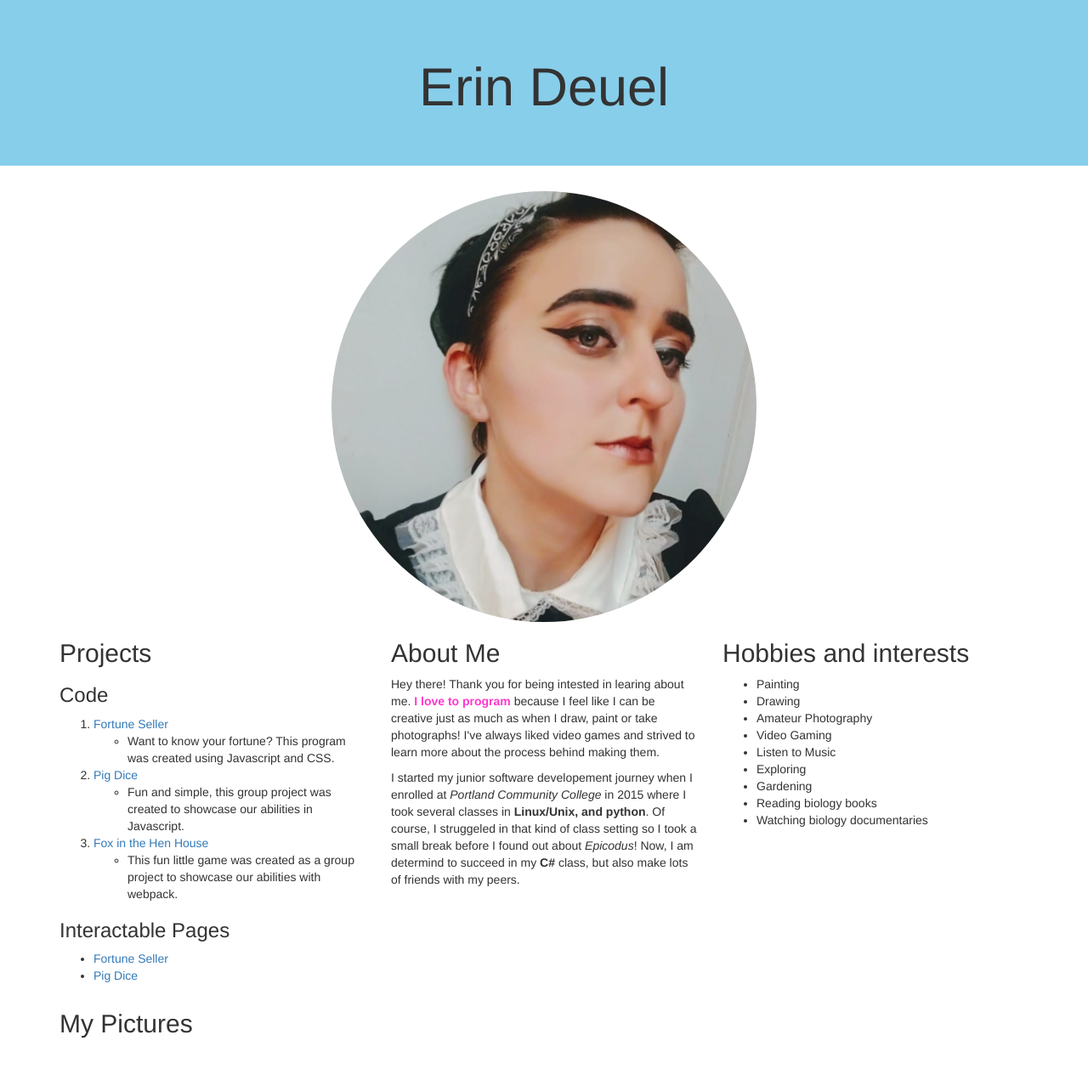
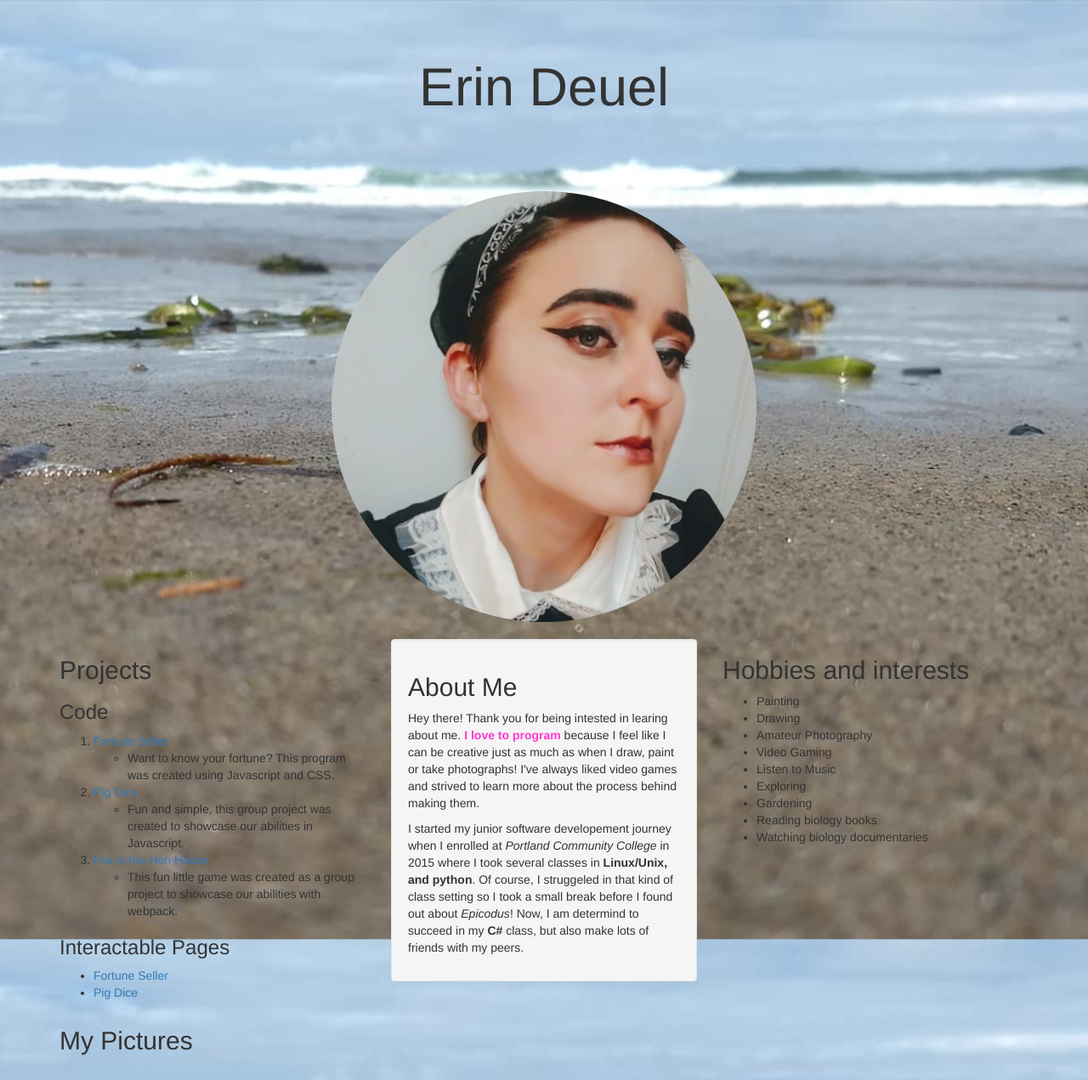
Before and after one commit to ENicholeD/Portfolio, a plain HTML site: page index.html in a window 1280 px wide. Shown: the whole page at 85% size. Drawn offline with Linux system fonts and the light colour scheme.

Commit message:
add background image and html comments to help keep track of where each column starts for further editing

```diff
--- a/css/styles.css
+++ b/css/styles.css
@@ -1,6 +1,11 @@
+body{
+  background-image: url("../img/beach.jpg");
+  background-size: cover;
+  background-attachment: fixed;
+}
 .jumbotron{
   text-align: center;
-  background-color: skyblue;
+  background-color: transparent;
 }
 
 .picture img {
--- a/index.html
+++ b/index.html
@@ -7,14 +7,20 @@
     <title>Erin Deuel</title>
   </head>
   <body>
+
+    <!-- create page header -->
     <div class="jumbotron">
       <h1>Erin Deuel</h1>
     </div>
     <div class="picture">
       <img src="img/me.jpg" alt="A photo of myself">
     </div>
+    <br>
+    <!-- create comainer and row(s) -->
     <div class="container">
       <div class="row">
+
+        <!-- Column 1 containing my projects -->
         <div class="col-md-4">
           <h2>Projects</h2>
           <h3>Code</h3>
@@ -38,11 +44,17 @@
             <li><a href="https:/magpiemortician.github.io/pig-dice">Pig Dice</a></li>
           </ul>
         </div>
+
+        <!-- Column 2 containing my about me -->
         <div class="col-md-4">
-          <h2>About Me</h2>
-          <p>Hey there! Thank you for being intested in learing about me. <strong><span class="emphasize">I love to program</span></strong> because I feel like I can be creative just as much as when I draw, paint or take photographs! I've always liked video games and strived to learn more about the process behind making them.</p>
-          <p>I started my junior software developement journey when I enrolled at <em>Portland Community College</em> in 2015 where I took several classes in <strong>Linux/Unix, and python</strong>. Of course, I struggeled in that kind of class setting so I took a small break before I found out about <em>Epicodus</em>! Now, I am determind to succeed in my <strong>C#</strong> class, but also make lots of friends with my peers.</p>
+          <div class="well">
+            <h2>About Me</h2>
+            <p>Hey there! Thank you for being intested in learing about me. <strong><span class="emphasize">I love to program</span></strong> because I feel like I can be creative just as much as when I draw, paint or take photographs! I've always liked video games and strived to learn more about the process behind making them.</p>
+            <p>I started my junior software developement journey when I enrolled at <em>Portland Community College</em> in 2015 where I took several classes in <strong>Linux/Unix, and python</strong>. Of course, I struggeled in that kind of class setting so I took a small break before I found out about <em>Epicodus</em>! Now, I am determind to succeed in my <strong>C#</strong> class, but also make lots of friends with my peers.</p>
+          </div>
         </div>
+
+        <!-- Column containing my Hobbies and Interests -->
         <div class="col-md-4">
           <h2>Hobbies and interests</h2>
           <ul>
@@ -58,10 +70,14 @@
           </ul>
         </div>
       </div>
+
+      <!-- New row and Column containing my pictures -->
       <div class="row">
         <div class="col-md-6">
-          <h2>My Pictures</h2>
-          <img src="" alt="">
+          <div class="photographs">
+            <h2>My Pictures</h2>
+            <img src="" alt="">
+          </div>
         </div>
       </div>
     </div>
```
Also changed, not shown: img/beach.jpg (added), 1 other file.
